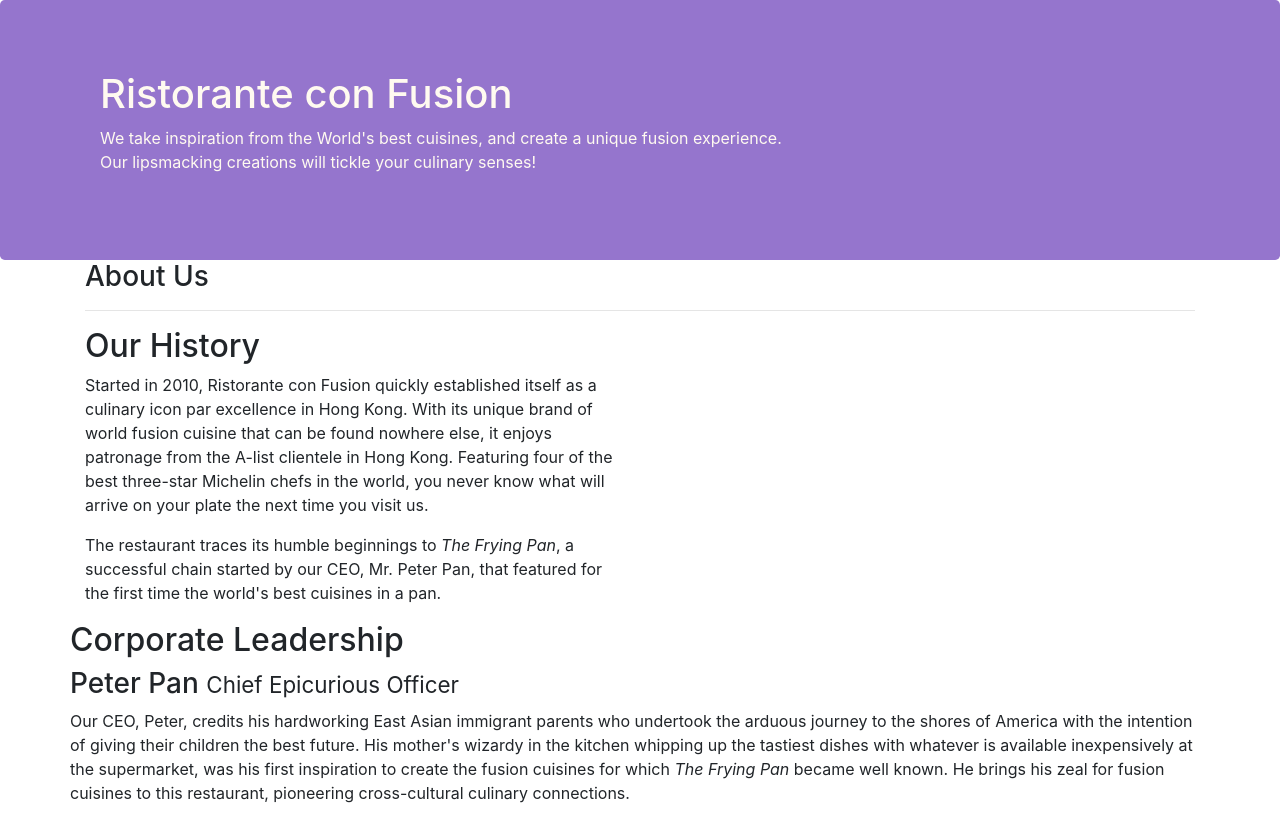
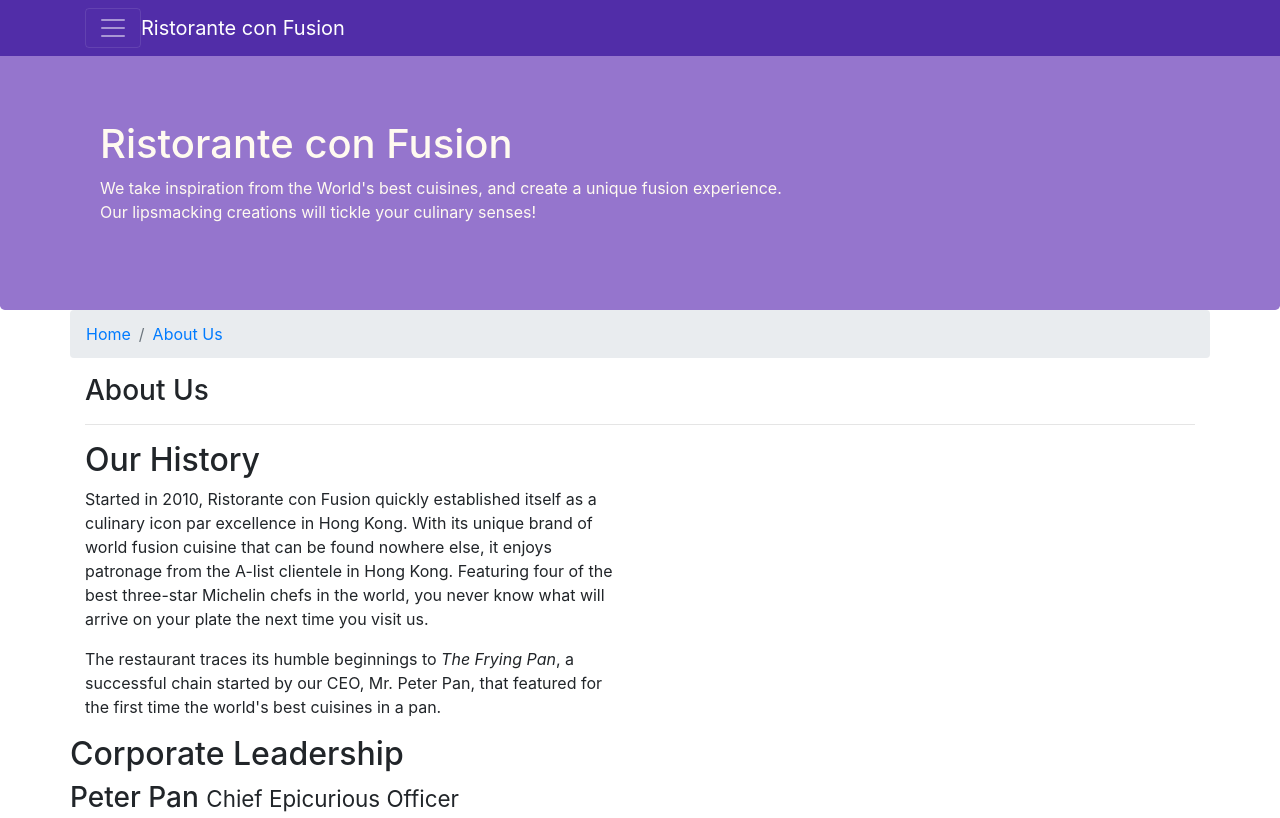
Before and after one commit to KevinStill/ConFusion, a website: page aboutus.html in a window 1280 px wide. Shown: the top 818 px of the page. Drawn offline with nearby package versions, Linux system fonts and the light colour scheme.

Commit message:
nav and breadcrumbs

```diff
--- a/aboutus.html
+++ b/aboutus.html
@@ -10,13 +10,35 @@
     <!-- Bootstrap CSS -->
     <link rel="stylesheet" href="node_modules/bootstrap/dist/css/bootstrap.min.css">
     <link rel="stylesheet" href="css/styles.css">
-
     <title>Ristorante Con Fusion: About Us</title>
-
 </head>
 
 <body>
+    <nav class="navbar navbar-dark navbar-toggleable-sm fixed-top">
+        <div class="container">
+            <button class="navbar-toggler" type="button" data-toggle="collapse" data-target="#navbar">
+                <span class="navbar-toggler-icon"></span>
+            </button>
 
+            <a class="navbar-brand mr-auto" href="./index.html">Ristorante con Fusion</a>
+            <div class="collapse navbar-collapse" id="navbar">
+                <ul class="navbar-nav">
+                    <li class="nav-item">
+                        <a class="nav-link" href="./index.html">Home</a>
+                    </li>
+                    <li class="nav-item active">
+                        <a class="nav-link" href="./aboutus.html">About</a>
+                    </li>
+                    <li class="nav-item">
+                        <a class="nav-link" href="#">Menu</a>
+                    </li>
+                    <li class="nav-item">
+                        <a class="nav-link" href="#">Contact</a>
+                    </li>
+                </ul>
+            </div>
+        </div>
+    </nav>
     <header class="jumbotron">
         <div class="container">
             <div class="row row-header">
@@ -34,6 +56,10 @@
     <div>
         <div class="container">
             <div class="row">
+               <ol class="col-12 breadcrumb">
+<li class="breadcrumb-item"><a href="./index.html">Home</a></li>
+<li class="breadcrumb-item active"><a href="./index.html">About Us</a></li>
+               </ol>
                 <div class="col-12">
                     <h3>About Us</h3>
                     <hr>
@@ -45,12 +71,13 @@
             <div class="row">
                 <div class="col-sm-6">
                     <h2>Our History</h2>
-                    <p>Started in 2010, Ristorante con Fusion quickly established itself as a culinary icon par excellence
-                        in Hong Kong. With its unique brand of world fusion cuisine that can be found nowhere else, it enjoys
+                    <p>Started in 2010, Ristorante con Fusion quickly established itself as a culinary icon par excellence in
+                        Hong Kong. With its unique brand of world fusion cuisine that can be found nowhere else, it enjoys
                         patronage from the A-list clientele in Hong Kong. Featuring four of the best three-star Michelin
                         chefs in the world, you never know what will arrive on your plate the next time you visit us.</p>
-                    <p>The restaurant traces its humble beginnings to <em>The Frying Pan</em>, a successful chain started
-                        by our CEO, Mr. Peter Pan, that featured for the first time the world's best cuisines in a pan.</p>
+                    <p>The restaurant traces its humble beginnings to
+                        <em>The Frying Pan</em>, a successful chain started by our CEO, Mr. Peter Pan, that featured for the
+                        first time the world's best cuisines in a pan.</p>
                 </div>
                 <div>
                 </div>
@@ -63,38 +90,49 @@
                 <h2>Corporate Leadership</h2>
             </div>
             <div class="row">
-                <h3>Peter Pan <small>Chief Epicurious Officer</small></h3>
+                <h3>Peter Pan
+                    <small>Chief Epicurious Officer</small>
+                </h3>
                 <div class="hidden-xs-down">
                     <p>Our CEO, Peter, credits his hardworking East Asian immigrant parents who undertook the arduous journey
                         to the shores of America with the intention of giving their children the best future. His mother's
                         wizardy in the kitchen whipping up the tastiest dishes with whatever is available inexpensively at
-                        the supermarket, was his first inspiration to create the fusion cuisines for which <em>The Frying
-                            Pan
+                        the supermarket, was his first inspiration to create the fusion cuisines for which
+                        <em>The Frying Pan
                         </em> became well known. He brings his zeal for fusion cuisines to this restaurant, pioneering cross-cultural
                         culinary connections.
                     </p>
                 </div>
 
-                <h3>Dhanasekaran Witherspoon <small>Chief Food Officer</small></h3>
+                <h3>Dhanasekaran Witherspoon
+                    <small>Chief Food Officer</small>
+                </h3>
                 <div class="hidden-xs-down">
                     <p>Our CFO, Danny, as he is affectionately referred to by his colleagues, comes from a long established
                         family tradition in farming and produce. His experiences growing up on a farm in the Australian outback
-                        gave him great appreciation for varieties of food sources. As he puts it in his own words, <em>Everything
-                            that runs, wins, and everything that stays, pays!</em></p>
+                        gave him great appreciation for varieties of food sources. As he puts it in his own words,
+                        <em>Everything that runs, wins, and everything that stays, pays!</em>
+                    </p>
                 </div>
-                <h3>Agumbe Tang <small>Chief Taste Officer</small></h3>
+                <h3>Agumbe Tang
+                    <small>Chief Taste Officer</small>
+                </h3>
                 <div class="hidden-xs-down">
                     <p>Blessed with the most discerning gustatory sense, Agumbe, our CTO, personally ensures that every dish
                         that we serve meets his exacting tastes. Our chefs dread the tongue lashing that ensues if their
-                        dish does not meet his exacting standards. He lives by his motto, <em>You click only if you survive
-                            my lick.</em></p>
+                        dish does not meet his exacting standards. He lives by his motto,
+                        <em>You click only if you survive my lick.</em>
+                    </p>
                 </div>
-                <h3>Alberto Somayya <small>Executive Chef</small></h3>
+                <h3>Alberto Somayya
+                    <small>Executive Chef</small>
+                </h3>
                 <div class="hidden-xs-down">
                     <p>Award winning three-star Michelin chef with wide International experience having worked closely with
                         whos-who in the culinary world, he specializes in creating mouthwatering Indo-Italian fusion experiences.
                         He says,
-                        <em>Put together the cuisines from the two craziest cultures, and you get a winning hit! Amma Mia!</em></p>
+                        <em>Put together the cuisines from the two craziest cultures, and you get a winning hit! Amma Mia!</em>
+                    </p>
                 </div>
             </div>
         </div>
@@ -107,17 +145,30 @@
                 <div class="col-5 offset-1 col-sm-2">
                     <h5>Links</h5>
                     <ul class="list-unstyled">
-                        <li><a href="index.html">Home</a></li>
-                        <li><a href="aboutus.html">About</a></li>
-                        <li><a href="#">Menu</a></li>
-                        <li><a href="#">Contact</a></li>
+                        <li>
+                            <a href="index.html">Home</a>
+                        </li>
+                        <li>
+                            <a href="aboutus.html">About</a>
+                        </li>
+                        <li>
+                            <a href="#">Menu</a>
+                        </li>
+                        <li>
+                            <a href="#">Contact</a>
+                        </li>
                     </ul>
                 </div>
                 <div class="col-6 col-sm-5">
                     <h5>Our Address</h5>
                     <address>
-                        121, Clear Water Bay Road<br> Clear Water Bay, Kowloon<br> HONG KONG<br> Tel.: +852 1234 5678<br>                        Fax:
-                        +852 8765 4321<br> Email: <a href="mailto:confusion@food.net">confusion@food.net</a>
+                        121, Clear Water Bay Road
+                        <br> Clear Water Bay, Kowloon
+                        <br> HONG KONG
+                        <br> Tel.: +852 1234 5678
+                        <br> Fax: +852 8765 4321
+                        <br> Email:
+                        <a href="mailto:confusion@food.net">confusion@food.net</a>
                     </address>
                 </div>
                 <div class="col-sm align-self-center">
--- a/css/styles.css
+++ b/css/styles.css
@@ -30,3 +30,13 @@
     color: 0f0f0f;
 
 }
+
+body{
+    padding: 50px 0px 0px 0px;
+    z-index: 0;
+}
+
+.navbar-dark{
+     background-color:#512da8;
+     outline-color: floralwhite;
+}
```
Also changed, not shown: index.html (+52 -14 lines).
